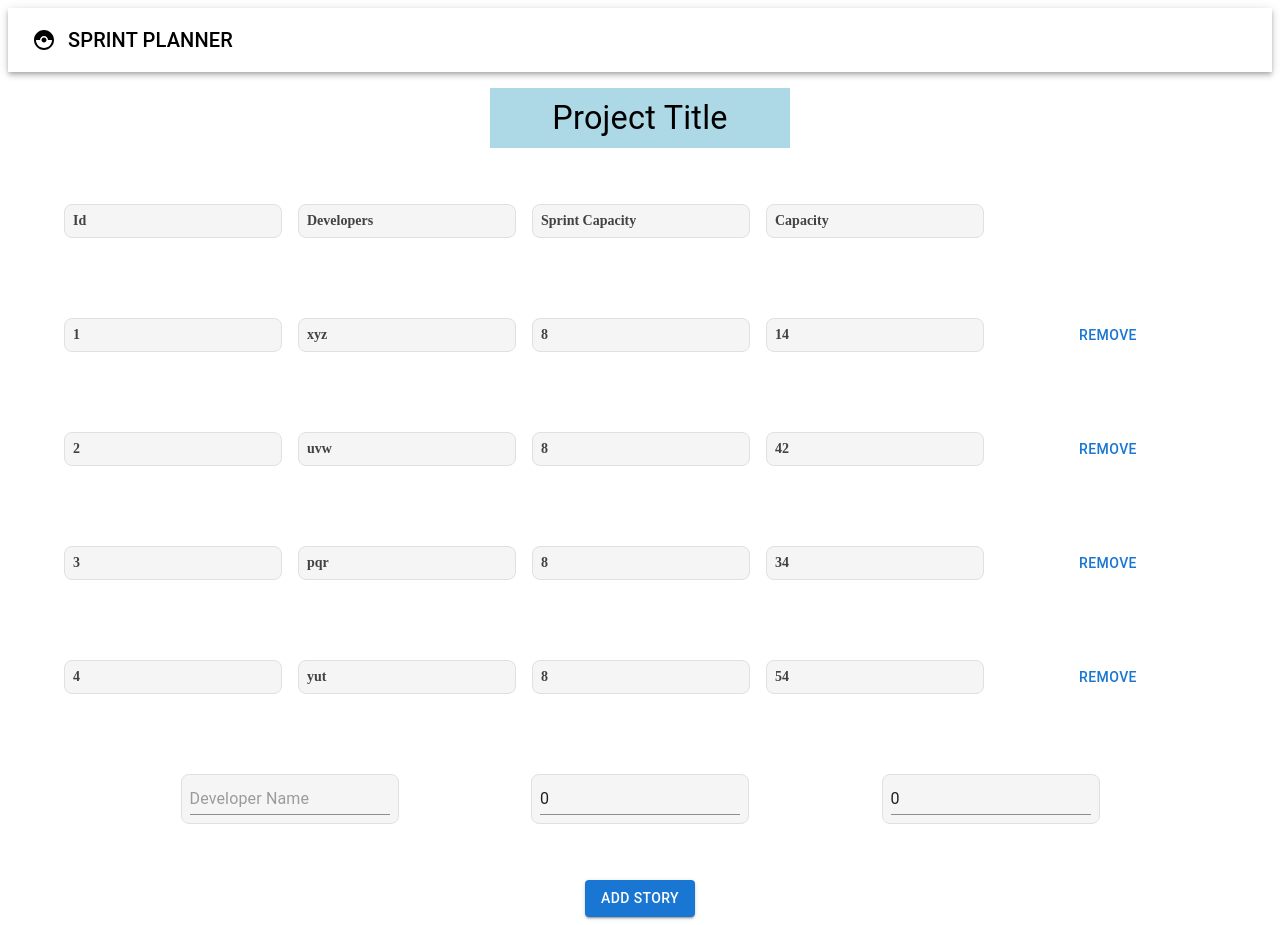
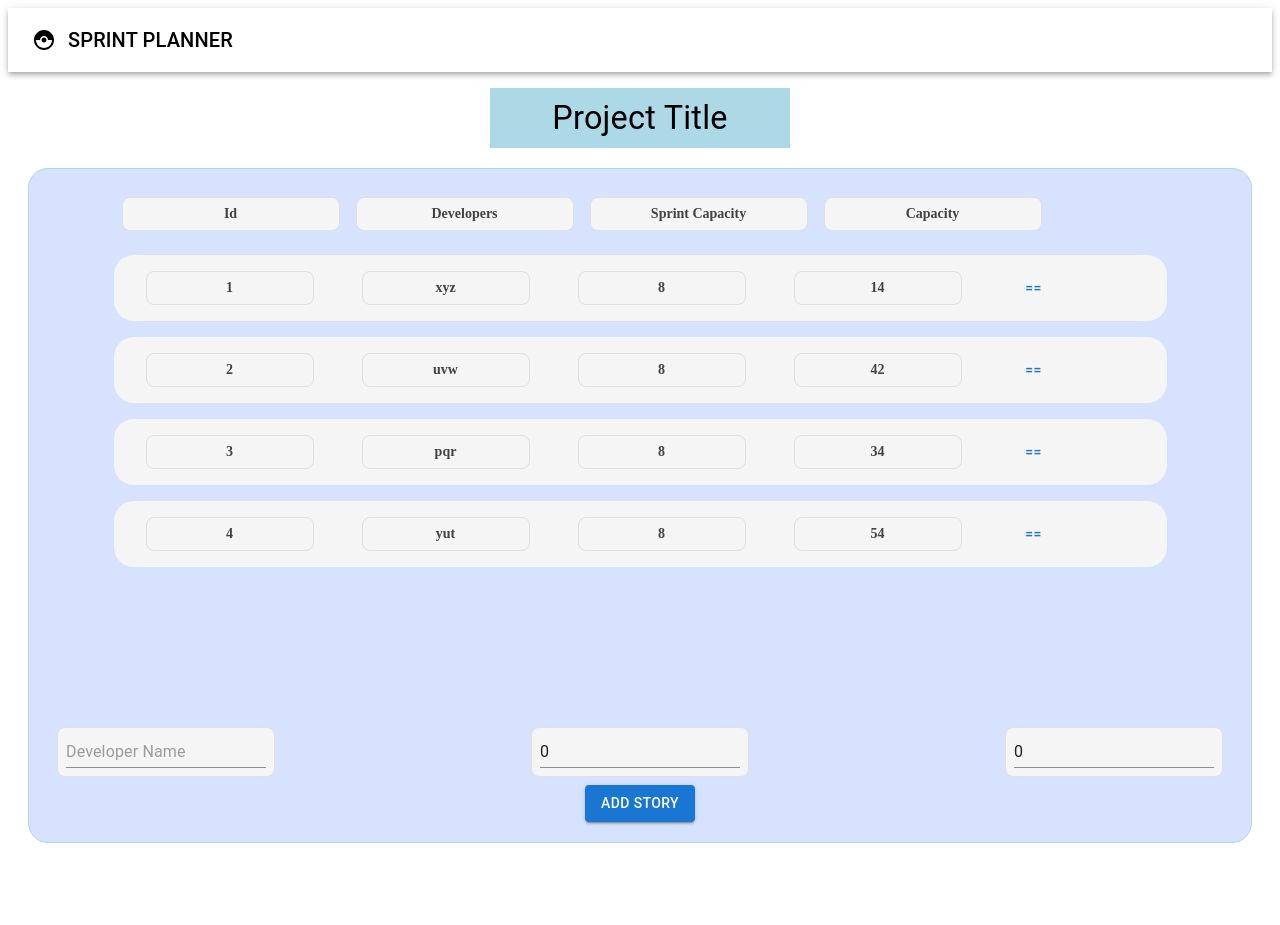
Before and after one commit to Smita-jha48/FrontEnd-MiniProject, a React (Create React App) app: page / in a window 1280 px wide. After the commit the page ends 863 px from the top, so only its background shows below. Built offline with nearby package versions, Linux system fonts and the light colour scheme.

Commit message:
feat : add scroll to developer Input page

```diff
--- a/src/components/DeveloperEntry/developerEntry.css
+++ b/src/components/DeveloperEntry/developerEntry.css
@@ -0,0 +1,6 @@
+.list-item {
+  background-color: #f5f5f5;
+  /* padding: 20px; */
+  /* margin: 0 20px; */
+  border-radius: 20px;
+}
--- a/src/components/DeveloperEntry/developerEntry.jsx
+++ b/src/components/DeveloperEntry/developerEntry.jsx
@@ -14,7 +14,8 @@ import {
   //   Grid,
 } from '@mui/material'
 import PropTypes from 'prop-types'
-// import React, { useState } from 'react'
+import React from 'react'
+import './developerEntry.css'
 
 function Item(props) {
   const { sx, ...other } = props
@@ -23,7 +24,7 @@ function Item(props) {
       sx={{
         p: 1,
         m: 1,
-        width: 200,
+        width: 150,
         bgcolor: (theme) => (theme.palette.mode === 'dark' ? '#101010' : 'grey.100'),
         color: (theme) => (theme.palette.mode === 'dark' ? 'grey.300' : 'grey.800'),
         border: '1px solid',
@@ -32,6 +33,7 @@ function Item(props) {
         fontSize: '0.875rem',
         fontWeight: '700',
         ...sx,
+        textAlign: 'center',
       }}
       {...other}
     />
@@ -46,39 +48,36 @@ Item.propTypes = {
   ]),
 }
 
-export default function DeveloperEntry({ developerList, removeItem }) {
-  return (
-    <>
-      {developerList.map((developerInfo, index) => {
+export default function DeveloperEntry({ key, index, developerInfo, removeItem }) {
   const { developer, sprintCapacity, capacity } = developerInfo
   return (
-          <>
+    <div className='list-item' key={key}>
       <Box
-              key={index}
         sx={{
           display: 'grid',
-                gridTemplateColumns: 'repeat(4, 1fr) 5fr',
-                p: 2,
-                m: 4,
-                justifyContent: 'space-evenly',
+          gridTemplateColumns: 'repeat(4, 2fr) 1fr',
+          p: 1,
+          m: 2,
+          justifyContent: 'space-between',
           bgcolor: 'background.white',
           borderRadius: 1,
+          gap: '0 2rem',
+          width: '70vw',
         }}
       >
         <Item width={200}>{index + 1}</Item>
         <Item width={200}>{developer.toString()}</Item>
         <Item width={200}>{sprintCapacity}</Item>
         <Item width={200}>{capacity}</Item>
-              <Button onClick={() => removeItem(index)}>Remove</Button>
+        <Button onClick={() => removeItem(index)}>==</Button>
       </Box>
-          </>
-        )
-      })}
-    </>
+    </div>
   )
 }
 
 DeveloperEntry.propTypes = {
-  developerList: PropTypes.array,
+  key: PropTypes.number,
+  index: PropTypes.number,
+  developerInfo: PropTypes.object,
   removeItem: PropTypes.func,
 }
--- a/src/components/DeveloperInput/developerInput.css
+++ b/src/components/DeveloperInput/developerInput.css
@@ -0,0 +1,29 @@
+.dev-container {
+  display: flex;
+  flex-direction: column;
+  align-items: center;
+  justify-content: center;
+  /* align-content: center; */
+  /* height: 100vh; */
+  /* width: 100vw; */
+  padding: 20px;
+  margin: 20px;
+  border: 1px solid lightblue;
+  border-radius: 20px;
+  /* background-color: #e9e9e9; */
+  background-color: rgb(215, 226, 254);
+}
+
+.dev-container form {
+  width: 100%;
+  display: flex;
+  flex-direction: column;
+  align-content: space-between;
+  justify-content: space-around;
+}
+
+.dev-list {
+  height: 60vh;
+  /* add scroll */
+  overflow-y: scroll;
+}
--- a/src/components/DeveloperInput/developerInput.jsx
+++ b/src/components/DeveloperInput/developerInput.jsx
@@ -16,12 +16,13 @@ import {
 import PropTypes from 'prop-types'
 import React, { useState } from 'react'
 import DeveloperEntry from '../DeveloperEntry/developerEntry'
+import './developerInput.css'
 
 const data = [
-  { id: 0, developer: 'xyz', sprintCapacity: 8, capacity: 14 },
-  { id: 1, developer: 'uvw', sprintCapacity: 8, capacity: 42 },
-  { id: 2, developer: 'pqr', sprintCapacity: 8, capacity: 34 },
-  { id: 3, developer: 'yut', sprintCapacity: 8, capacity: 54 },
+  { developer: 'xyz', sprintCapacity: 8, capacity: 14 },
+  { developer: 'uvw', sprintCapacity: 8, capacity: 42 },
+  { developer: 'pqr', sprintCapacity: 8, capacity: 34 },
+  { developer: 'yut', sprintCapacity: 8, capacity: 54 },
 ]
 
 function Item(props) {
@@ -62,32 +63,35 @@ export default function DeveloperInput() {
   const [capacity, setCapacity] = useState(0)
 
   const removeItem = (id) => {
-    let newDeveloperList = developerList.filter((developer) => developer.id !== id)
+    let newDeveloperList = developerList.filter((developer, index) => index !== id)
     setDeveloperList(newDeveloperList)
   }
   const handleSubmit = (e) => {
     e.preventDefault()
     if (developer && capacity && sprintCapacity) {
-      //   const newId = developerList.length
-      const newDeveloper = { developer, sprintCapacity, capacity }
+      const newId = developerList.length
+      const newDeveloper = { id: newId, developer, sprintCapacity, capacity }
       setDeveloperList((developerList) => {
         return [...developerList, newDeveloper]
       })
       //   setId(developerList.length)
       setDeveloper('')
-      console.log(developerList)
+      //   console.log(developerList)
     }
   }
+  // on drag change the position of the developer
+
   return (
-    <>
+    <div className='dev-container'>
       <div>
         <Box
           sx={{
             display: 'grid',
-            gridTemplateColumns: 'repeat(4, 1fr) 5fr',
-            p: 2,
-            m: 4,
+            gridTemplateColumns: 'repeat(4, 2fr) 1fr',
+            p: '0 1',
+            m: '0 3',
             justifyContent: 'space-around',
+            textAlign: 'center',
             bgcolor: 'background.white',
             borderRadius: 1,
           }}
@@ -97,51 +101,32 @@ export default function DeveloperInput() {
           <Item width={150}>Sprint Capacity</Item>
           <Item width={150}>Capacity</Item>
         </Box>
-        {/* {developerList.map((developerInfo) => {
-                    const { id, developer, sprintCapacity, capacity } = developerInfo;
-                    return (
-                        <>
-                        <Box key={id} sx={{
-                            display: 'grid',
-                            gridTemplateColumns: 'repeat(5, 1fr)',
-                            p: 2,
-                            m: 4,
-                            justifyContent: 'space-evenly',
-                            bgcolor: 'background.white',
-                            borderRadius: 1,
-                        }} >
-                            <Item width={200}>{id}</Item>
-                            <Item width={200}>{developer.toString()}</Item>
-                            <Item width={200}>{sprintCapacity}</Item>
-                            <Item width={200}>{capacity}</Item>
-                            <Button  onClick={() => removeItem(id)}>Remove</Button>
-                         </Box>
-                        </>
-                    );
-                })} */}
-        <DeveloperEntry developerList={developerList} removeItem={removeItem} />
+        <div className='dev-list'>
+          {developerList.map((developerInfo, index) => {
+            //   console.log(index)
+            return (
+              <DeveloperEntry
+                key={index}
+                index={index}
+                developerInfo={developerInfo}
+                removeItem={removeItem}
+              />
+            )
+          })}
+        </div>
       </div>
       <form onSubmit={handleSubmit}>
         <Box
           sx={{
             display: 'flex',
             flexDirection: 'row',
-            p: 2,
-            m: 4,
-            justifyContent: 'space-evenly',
+            p: '0 2',
+            m: '0 4',
+            justifyContent: 'space-between',
             bgcolor: 'background.white',
             borderRadius: 1,
           }}
         >
-          {/* <Item>
-            <Input
-              placeholder='id'
-              type='text'
-              name='id'
-              value={developerList.length}
-              onChange={(e) => setId(developerList.length)}
-            />
-          </Item> */}
           <Item>
             <Input
               placeholder='Developer Name'
@@ -155,7 +140,7 @@ export default function DeveloperInput() {
           <Item>
             <Input
               placeholder='Sprint Capacity'
-              type='text'
+              type='number'
               name='sprintCapacity'
               value={sprintCapacity}
               onChange={(e) => setSprintCapacity(e.target.value)}
@@ -164,7 +149,7 @@ export default function DeveloperInput() {
           <Item>
             <Input
               placeholder='capacity'
-              type='text'
+              type='number'
               name='capacity'
               value={capacity}
               onChange={(e) => setCapacity(e.target.value)}
@@ -175,6 +160,6 @@ export default function DeveloperInput() {
           Add Story
         </Button>
       </form>
-    </>
+    </div>
   )
 }
--- a/src/pages/Home/home.jsx
+++ b/src/pages/Home/home.jsx
@@ -2,8 +2,8 @@ import React, { useState } from 'react'
 
 import Topbar from '../../components/TopBar/topbar'
 import Title from '../../components/Title/title'
-import StoryInput from '../../components/StoryInput/storyInput';
-import DeveloperInput from '../../components/DeveloperInput/developerInput';
+import StoryInput from '../../components/StoryInput/storyInput'
+import DeveloperInput from '../../components/DeveloperInput/developerInput'
 
 export default function Home() {
   return (
@@ -13,5 +13,5 @@ export default function Home() {
       {/* <StoryInput /> */}
       <DeveloperInput />
     </>
-    );
+  )
 }
```
Lines whose indentation alone changed are shown as unchanged.
